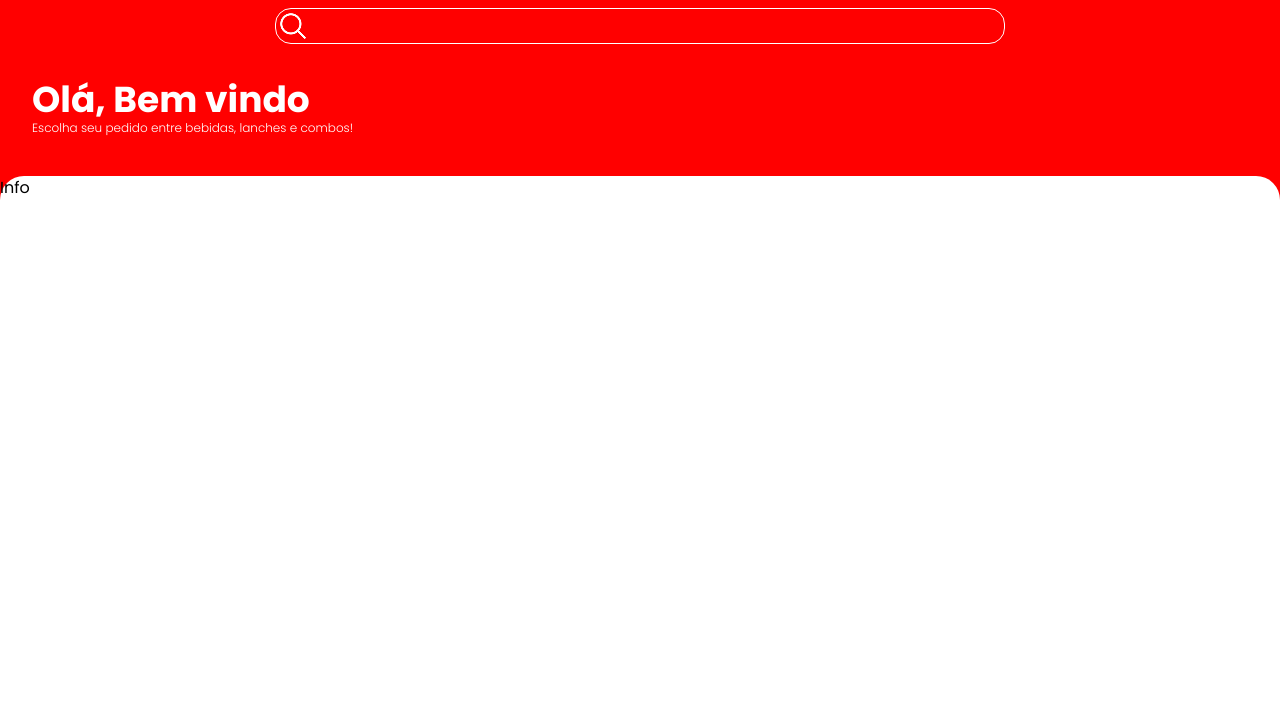
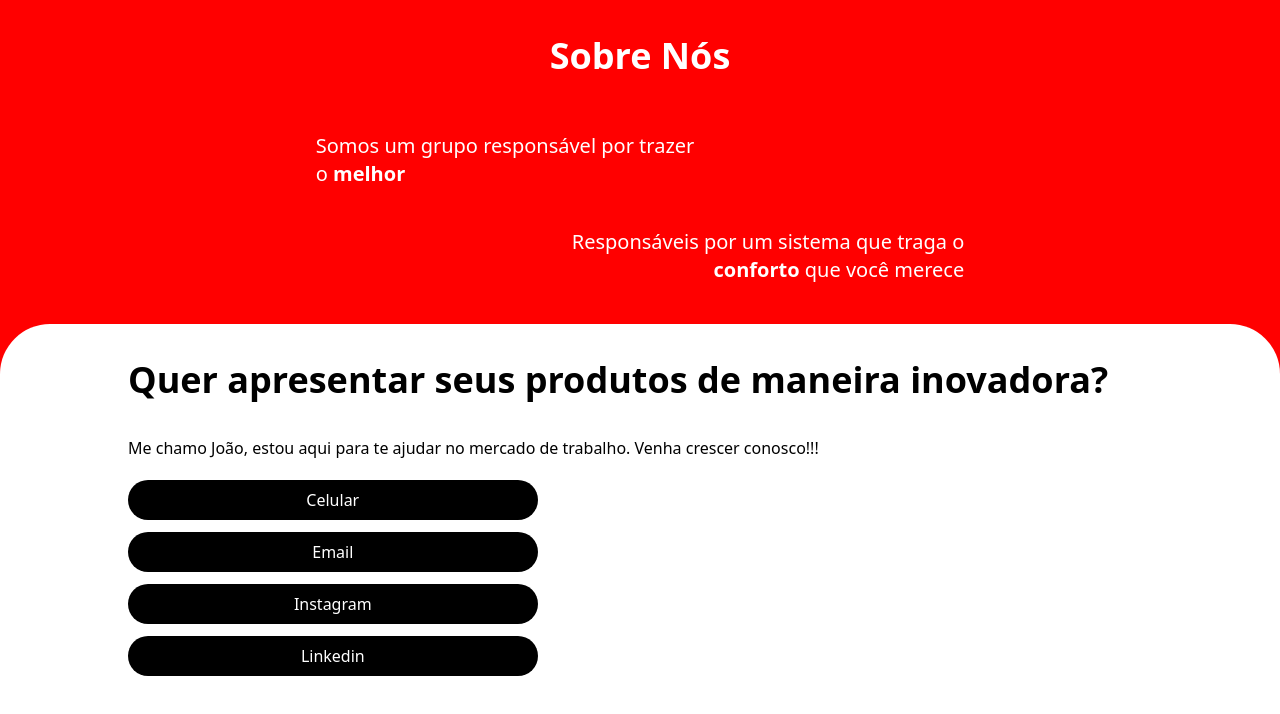
Before and after one commit to joaoantonio300/tailwindAprendizado, a React (Vite) app: page /info in a window 1280 px wide. Shown: the top 714 px of the page. Built offline with nearby package versions, Linux system fonts and the light colour scheme.

Commit message:
feat: add view info

```diff
--- a/src/App.jsx
+++ b/src/App.jsx
@@ -4,10 +4,10 @@ import Consulta from './pages/Consulta';
 import Home from './pages/Home';
 import Lista from './pages/Lista';
 import Info from './pages/Info';
-//router
+import Location from './pages/Location';
+import Login from './pages/Login';
 
 import {BrowserRouter, Routes, Route, Navigate} from 'react-router-dom'
-import Location from './pages/Location';
 
 function App() {
 
@@ -21,6 +21,7 @@ function App() {
           <Route path="/cadastrar" element={<Cadastrar/>}/>
           <Route path="/localizacao" element={<Location/>}/>
           <Route path="/info" element={<Info/>}/>
+          <Route path="/login" element={<Login/>}/>
         </Routes>
     </BrowserRouter>
     </>
--- a/src/pages/Info.jsx
+++ b/src/pages/Info.jsx
@@ -1,17 +1,40 @@
 
+import { PrefetchPageLinks } from "react-router-dom";
 import Layout from "../Layout/Layout";
-
-const title="Olá, Bem vindo";
-const subtitle="Escolha seu pedido entre bebidas, lanches e combos!"
+import NavBar from "../Components/NavBar";
 
 const Info = () => {
   return (
-    <div>
-      <Layout
-              title={title}
-              subtitle={subtitle}>
-        <h1>Info</h1>
-      </Layout>
+    <div className="h-[100vh] flex justify-center">
+        <div className="flex flex-col items-center gap-10 bg-[#FF0000]">
+          <div className="flex flex-col items-center gap-5 text-white w-[80vw] mt-9 ">
+            <h1 className="font-bold text-4xl">Sobre Nós</h1>
+            <div className="mt-9 flex flex-col font-extralight text-xl gap-10">
+                <p className="w-[60%]">Somos um grupo responsável por trazer o <span className="font-extrabold">melhor</span></p>
+                <div className="flex items-end justify-end">
+                <p className="text-right w-[70%]">Responsáveis por um sistema que traga o  <span className="font-extrabold">conforto</span> que você merece</p>
+                </div>
+            </div>
+          </div>
+          <div className="flex flex-col items-center bg-white w-[100vw] rounded-tl-[50px] rounded-tr-[50px] h-[80%]">
+            <div className="w-[80vw]">
+              <h1 className="font-bold text-4xl w-[80%]leading-[0.9] mt-9">Quer apresentar seus produtos de maneira inovadora?
+              </h1>
+              <div className="mt-9">
+              <p className="font-">
+              Me chamo João, estou aqui para te ajudar no mercado de trabalho. Venha crescer conosco!!!
+              </p>
+              <ul className="mt-5 flex flex-col gap-3">
+                <li className="p-2 bg-black text-white w-[40%] text-center rounded-[20px]">Celular</li>
+                <li className="p-2 bg-black text-white w-[40%] text-center rounded-[20px]">Email</li>
+                <li className="p-2 bg-black text-white w-[40%] text-center rounded-[20px]">Instagram</li>
+                <li className="p-2 bg-black text-white w-[40%] text-center rounded-[20px]">Linkedin</li>
+              </ul>
+              </div>
+            </div>
+            <NavBar/>
+          </div>
+        </div>
     </div>
   )
 }
--- a/src/pages/Location.jsx
+++ b/src/pages/Location.jsx
@@ -30,24 +30,25 @@ const Location = () => {
 
   return (
     <Layout title={title} subtitle={subtitle}>
+      <div className="h-[80vh]">
       <div className="flex justify-center mt-9">
         <div className="w-[80%] h-[350px] z-0 rounded-[20px]" id="map"></div>
       </div>
       <div className="w-[100%] flex justify-center mt-9">
         <div className="w-[80%] flex flex-col items-center">
 
-        <div>
+        <div className="w-[90%]">
           <h1 className="font-semibold">Localização</h1>
           <p className="text-xs ml-5 w-[90%]">Rua Direita do Santo Antônio, 2 - Santo Antônio Além do Carmo, Salvador - BA 40301-280</p>
         </div>
-        <div>
-          <h1 className="font-semibold mt-5">Horário</h1>
-          <p className="text-xs ml-5 w-[90%]">Aberto: terça a sábado, das 12:00 às 22:00</p>
+         <div className="w-[90%]">
+          <h1 className="font-semibold">Horário</h1>
+          <p className="text-xs ml-5 w-[90%] ">Aberto: terça a sábado, das 12:00 às 22:00</p>
         </div>
-
         <button className="w-[30%] bg-black text-xs text-white rounded-[20px] p-1 m-5">Ir no maps</button>
         </div>
        </div>
+      </div>
     </Layout>
   );
 };
--- /dev/null
+++ b/src/pages/Login.jsx
@@ -0,0 +1,9 @@
+import React from 'react'
+
+const Login = () => {
+  return (
+    <div>Login</div>
+  )
+}
+
+export default Login
```
